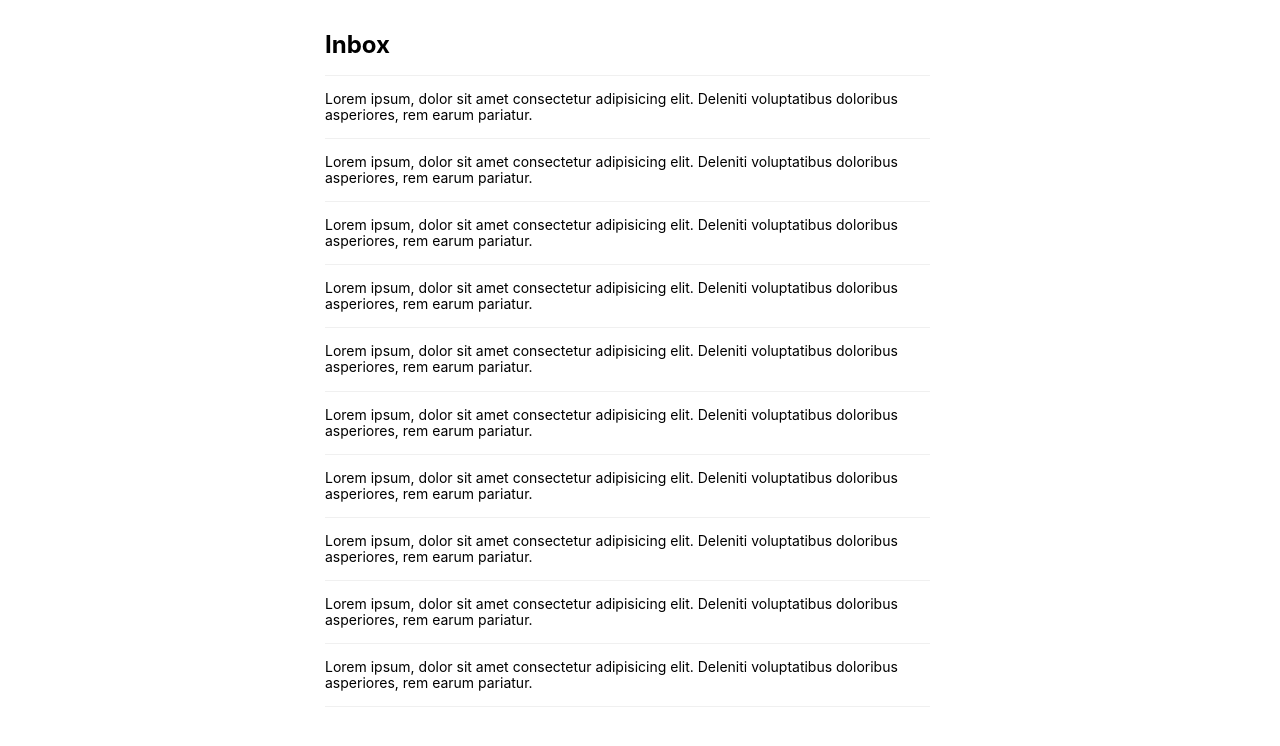
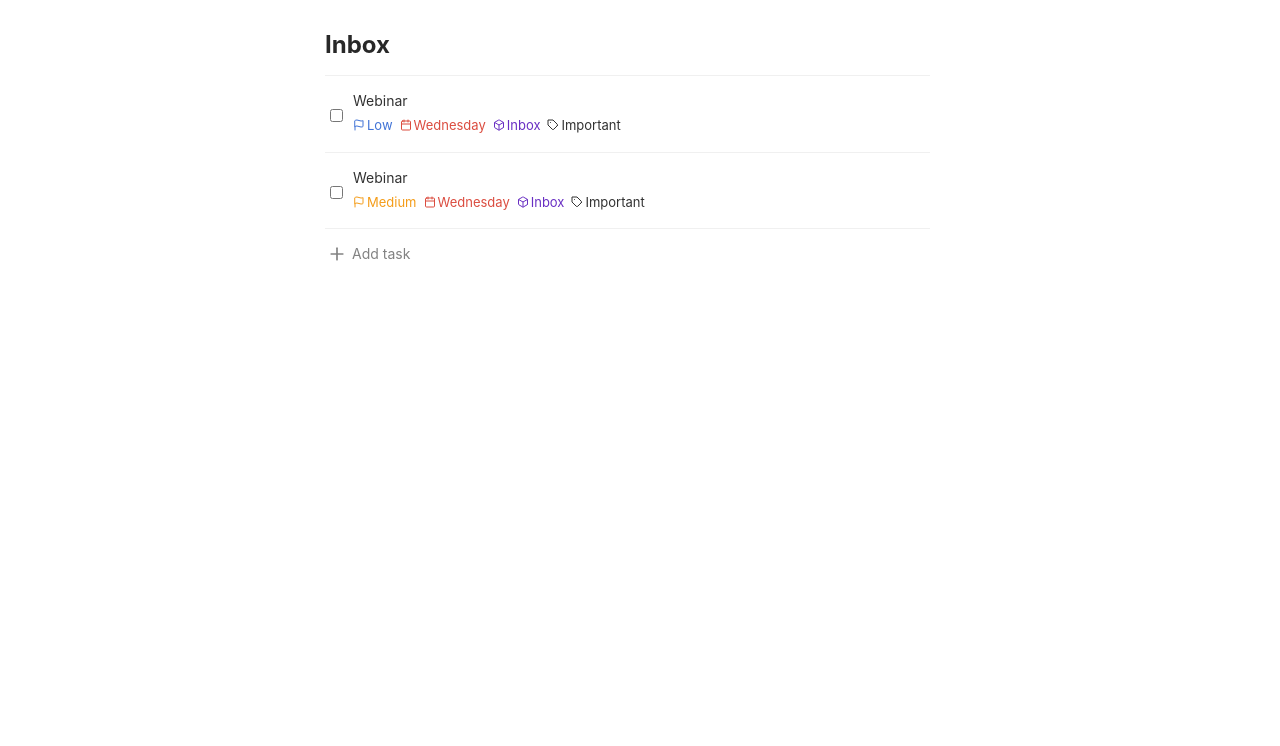
Before and after one commit to JonathanYuan23/Todo-list, a website: page index.html in a window 1280 px wide. Shown: the part 54-800 px from the top of the page. Drawn offline with nearby package versions, Linux system fonts and the light colour scheme.

Commit message:
format task labels

```diff
--- a/index.html
+++ b/index.html
@@ -14,7 +14,8 @@
             <div id="header-left">
                 <i data-feather="menu"></i>
                 <i data-feather="x"></i>
-                <div class="relative-wrapper">
+                <i data-feather="plus"></i>
+                <div class="wrapper-relative">
                     <i data-feather="search"></i>
                     <input
                         type="text"
@@ -34,76 +35,62 @@
                     <h1>Inbox</h1>
                     <ul>
                         <li class="task">
-                            Lorem ipsum, dolor sit amet consectetur adipisicing elit. Deleniti voluptatibus doloribus
-                            asperiores, rem earum pariatur.
+                            <input type="checkbox" name="done-task" id="" />
+                            <div class="task-description">
+                                <div class="title">
+                                    <h2>Webinar</h2>
+                                </div>
+                                <div class="labels">
+                                    <div class="wrapper-flex label-wrapper">
+                                        <i data-feather="flag" class="low-priority"></i>
+                                        <span class="priority low-priority">Low</span>
+                                    </div>
+                                    <div class="wrapper-flex label-wrapper">
+                                        <i data-feather="calendar" class="due-week"></i>
+                                        <span class="date due-week">Wednesday</span>
+                                    </div>
+                                    <div class="wrapper-flex label-wrapper">
+                                        <i data-feather="box" class="project"></i>
+                                        <span class="project">Inbox</span>
+                                    </div>
+                                    <div class="wrapper-flex label-wrapper">
+                                        <i data-feather="tag" class="label"></i>
+                                        <span class="label">Important</span>
+                                    </div>
+                                </div>
+                            </div>
                         </li>
-                        <li>
-                            Lorem ipsum, dolor sit amet consectetur adipisicing elit. Deleniti voluptatibus doloribus
-                            asperiores, rem earum pariatur.
+                        <li class="task">
+                            <input type="checkbox" name="done-task" id="" />
+                            <div class="task-description">
+                                <div class="title">
+                                    <h2>Webinar</h2>
+                                </div>
+                                <div class="labels">
+                                    <div class="wrapper-flex label-wrapper">
+                                        <i data-feather="flag" class="medium-priority"></i>
+                                        <span class="priority medium-priority">Medium</span>
+                                    </div>
+                                    <div class="wrapper-flex label-wrapper">
+                                        <i data-feather="calendar" class="due-week"></i>
+                                        <span class="date due-week">Wednesday</span>
+                                    </div>
+                                    <div class="wrapper-flex label-wrapper">
+                                        <i data-feather="box" class="project"></i>
+                                        <span class="project">Inbox</span>
+                                    </div>
+                                    <div class="wrapper-flex label-wrapper">
+                                        <i data-feather="tag" class="label"></i>
+                                        <span class="label">Important</span>
+                                    </div>
+                                </div>
+                            </div>
                         </li>
-                        <li>
-                            Lorem ipsum, dolor sit amet consectetur adipisicing elit. Deleniti voluptatibus doloribus
-                            asperiores, rem earum pariatur.
-                        </li>
-                        <li>
-                            Lorem ipsum, dolor sit amet consectetur adipisicing elit. Deleniti voluptatibus doloribus
-                            asperiores, rem earum pariatur.
-                        </li>
-                        <li>
-                            Lorem ipsum, dolor sit amet consectetur adipisicing elit. Deleniti voluptatibus doloribus
-                            asperiores, rem earum pariatur.
-                        </li>
-                        <li>
-                            Lorem ipsum, dolor sit amet consectetur adipisicing elit. Deleniti voluptatibus doloribus
-                            asperiores, rem earum pariatur.
-                        </li>
-                        <li>
-                            Lorem ipsum, dolor sit amet consectetur adipisicing elit. Deleniti voluptatibus doloribus
-                            asperiores, rem earum pariatur.
-                        </li>
-                        <li>
-                            Lorem ipsum, dolor sit amet consectetur adipisicing elit. Deleniti voluptatibus doloribus
-                            asperiores, rem earum pariatur.
-                        </li>
-                        <li>
-                            Lorem ipsum, dolor sit amet consectetur adipisicing elit. Deleniti voluptatibus doloribus
-                            asperiores, rem earum pariatur.
-                        </li>
-                        <li>
-                            Lorem ipsum, dolor sit amet consectetur adipisicing elit. Deleniti voluptatibus doloribus
-                            asperiores, rem earum pariatur.
-                        </li>
-                        <li>
-                            Lorem ipsum, dolor sit amet consectetur adipisicing elit. Deleniti voluptatibus doloribus
-                            asperiores, rem earum pariatur.
-                        </li>
-                        <li>
-                            Lorem ipsum, dolor sit amet consectetur adipisicing elit. Deleniti voluptatibus doloribus
-                            asperiores, rem earum pariatur.
-                        </li>
-                        <li>
-                            Lorem ipsum, dolor sit amet consectetur adipisicing elit. Deleniti voluptatibus doloribus
-                            asperiores, rem earum pariatur.
-                        </li>
-                        <li>
-                            Lorem ipsum, dolor sit amet consectetur adipisicing elit. Deleniti voluptatibus doloribus
-                            asperiores, rem earum pariatur.
-                        </li>
-                        <li>
-                            Lorem ipsum, dolor sit amet consectetur adipisicing elit. Deleniti voluptatibus doloribus
-                            asperiores, rem earum pariatur.
-                        </li>
-                        <li>
-                            Lorem ipsum, dolor sit amet consectetur adipisicing elit. Deleniti voluptatibus doloribus
-                            asperiores, rem earum pariatur.
-                        </li>
-                        <li>
-                            Lorem ipsum, dolor sit amet consectetur adipisicing elit. Deleniti voluptatibus doloribus
-                            asperiores, rem earum pariatur.
-                        </li>
-                        <li>
-                            Lorem ipsum, dolor sit amet consectetur adipisicing elit. Deleniti voluptatibus doloribus
-                            asperiores, rem earum pariatur.
+                        <li id="add-task" class="task">
+                            <i data-feather="plus"></i>
+                            <div class="title">
+                                <h2>Add task</h2>
+                            </div>
                         </li>
                     </ul>
                 </div>
--- a/styles/styles.css
+++ b/styles/styles.css
@@ -11,8 +11,8 @@ body {
 
 header {
     align-items: center;
-    background-color: rgba(60, 60, 60, 1);
-    color: rgba(255, 255, 255, 1);
+    background-color: rgb(60, 60, 60);
+    color: rgb(255, 255, 255);
     display: flex;
     height: 45px;
     padding: 0 45px;
@@ -45,23 +45,39 @@ li {
     display: none;
 }
 
+#header-left .feather-plus {
+    margin-right: 10px;
+}
+
 .feather-menu,
-.feather-x {
+.feather-x,
+.feather-plus {
     height: 20px;
     width: 20px;
     border-radius: 5px;
-    margin: 0 15px;
+    margin-right: 5px;
     padding: 5px;
 }
 
-.feather-menu:hover,
-.feather-x:hover {
-    background-color: rgba(90, 90, 90, 1);
+#header-left .feather-menu:hover,
+#header-left .feather-x:hover,
+#header-left .feather-plus:hover {
+    background-color: rgb(90, 90, 90);
     cursor: pointer;
 }
 
-.relative-wrapper {
+.wrapper-relative {
     position: relative;
+}
+
+.wrapper-flex {
+    display: flex;
+    align-items: center;
+}
+
+.label-wrapper {
+    margin-right: 7px;
+    margin-bottom: 7px;
 }
 
 .feather-search {
@@ -75,7 +91,7 @@ li {
 }
 
 input[id='search'] {
-    background-color: rgba(255, 255, 255, 1);
+    background-color: rgb(255, 255, 255);
     border: none;
     border-radius: 3px;
     box-sizing: border-box;
@@ -94,7 +110,7 @@ main {
 }
 
 #sidebar {
-    background-color: rgba(250, 250, 250, 1);
+    background-color: rgb(250, 250, 250);
     width: 330px;
     height: calc(100vh - 45px);
     position: absolute;
@@ -115,7 +131,26 @@ main {
     margin-left: 330px;
 }
 
+ul::-webkit-scrollbar {
+    width: 4px;
+}
+
+ul::-webkit-scrollbar-track {
+    background-color: rgb(250, 250, 250);
+}
+
+ul::-webkit-scrollbar-thumb {
+    background-color: rgb(200, 200, 200);
+}
+
 #tasks {
+    --c-red: rgb(219, 76, 63);
+    --c-purple: rgb(105, 47, 195);
+    --c-green: rgb(5, 133, 39);
+    --c-orange: rgb(244, 156, 24);
+    --c-blue: rgb(64, 115, 214);
+    --c-black-1: rgb(40, 40, 40);
+    --c-black-2: rgb(50, 50, 50);
     box-sizing: border-box;
     padding: 40px 35px 0;
     height: inherit;
@@ -124,46 +159,120 @@ main {
     max-width: 700px;
 }
 
-#tasks > h1{
+#tasks h1 {
+    color: var(--c-black-1);
     font-size: 24px;
 }
 
 #tasks ul {
     max-height: 80vh;
     padding-right: 25px;
-    overflow-y: scroll;
+    overflow-y: auto;
 }
 
 #tasks h1,
-#tasks h2,
 #tasks li {
     margin-top: 0;
-    margin-bottom: 15px;
+    margin-bottom: 12px;
 }
 
-#tasks li {
-    border-top: 1px solid rgba(240, 240, 240, 1);
+.task {
+    display: flex;
+    cursor: pointer;
+    border-top: 1px solid rgb(240, 240, 240);
     font-size: 14px;
-    padding-top: 15px;
+    padding: 15px 5px 0;
+    align-items: center;
+    gap: 10px;
 }
 
-ul::-webkit-scrollbar {
-    width: 4px;
+.task > div {
+    flex-grow: 1;
 }
 
-ul::-webkit-scrollbar-track {
-    background-color: rgba(250, 250, 250, 1);
+.title h2 {
+    color: var(--c-black-2);
+    font-size: 14px;
+    font-weight: normal;
+    line-height: 20px;
+    margin-top: 0;
+    margin-bottom: 7px;
 }
 
-ul::-webkit-scrollbar-thumb {
-    background-color: rgba(200, 200, 200, 1);
-    /* border-radius: 5px; */
+.labels {
+    display: flex;
+    flex-wrap: wrap;
 }
 
-/* ul::-webkit-scrollbar-thumb:hover {
-    background-color: rgba(175, 175, 175, 1);
+.labels > div {
+    gap: 2px;
 }
 
-ul::-webkit-scrollbar-thumb:active {
-    background-color: rgba(150, 150, 150, 1);
-} */
+.labels .feather {
+    width: 12px;
+    height: 12px;
+}
+
+.labels span {
+    font-size: 13px;
+}
+
+.labels span:hover {
+    text-decoration: underline;
+}
+
+.high-priority {
+    color: var(--c-red);
+}
+
+.medium-priority {
+    color: var(--c-orange);
+}
+
+.low-priority {
+    color: var(--c-blue);
+}
+
+.due-week {
+    color: var(--c-red);
+}
+
+.due-month {
+    color: var(--c-orange);
+}
+
+.due-other {
+    color: var(--c-blue);
+}
+
+.project {
+    color: var(--c-purple);
+}
+
+.label {
+    color: var(--c-black-2);
+}
+
+#add-task {
+    padding-left: 2px;
+}
+
+#add-task .feather-plus {
+    padding: 0;
+    margin-right: 0;
+}
+
+#add-task,
+#add-task h2 {
+    color: rgb(130, 130, 130);
+    gap: 5px;
+}
+
+#add-task:hover,
+#add-task:hover h2 {
+    color: var(--c-black-2);
+}
+
+#add-task h2 {
+    margin-bottom: 0;
+}
```
